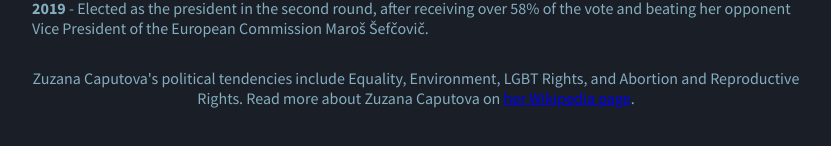
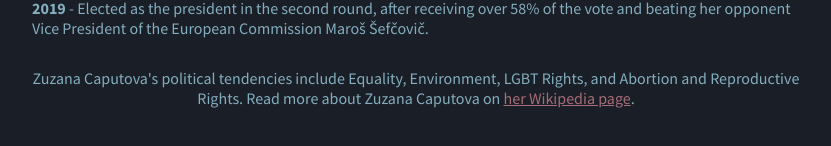
Before and after one commit to libormarko/A_Tribute_Page, a plain HTML site: page index.html in a window 1280 px wide. Shown: the part 1261-1407 px from the top of the page, without its empty margins (224-1055 px from the left). Drawn offline with Linux system fonts and the light colour scheme.

Commit message:
Tribute link colour updated

```diff
--- a/style.css
+++ b/style.css
@@ -68,3 +68,7 @@ p {
     margin-right: 20%;
     padding-bottom: 3em;
 }
+
+#tribute-link {
+    color: #A66D78;
+}
```
